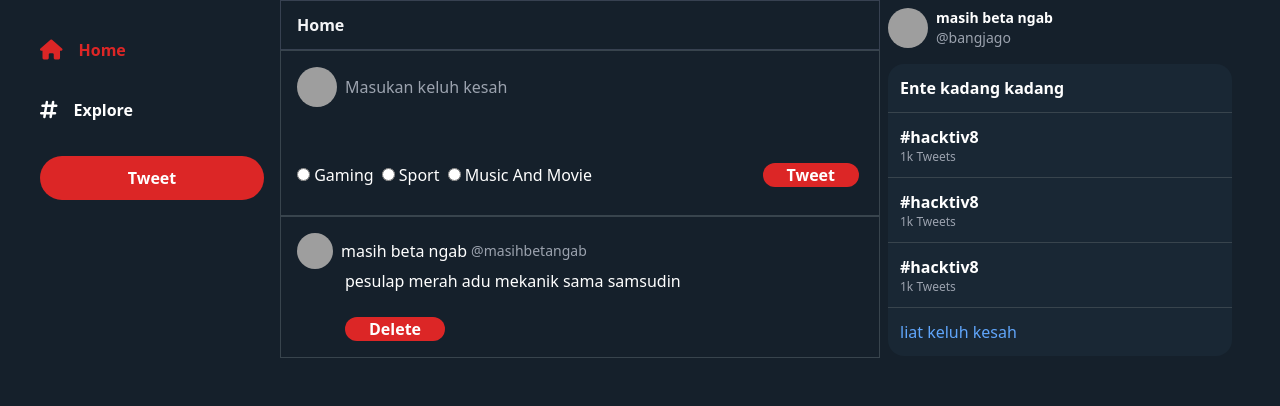
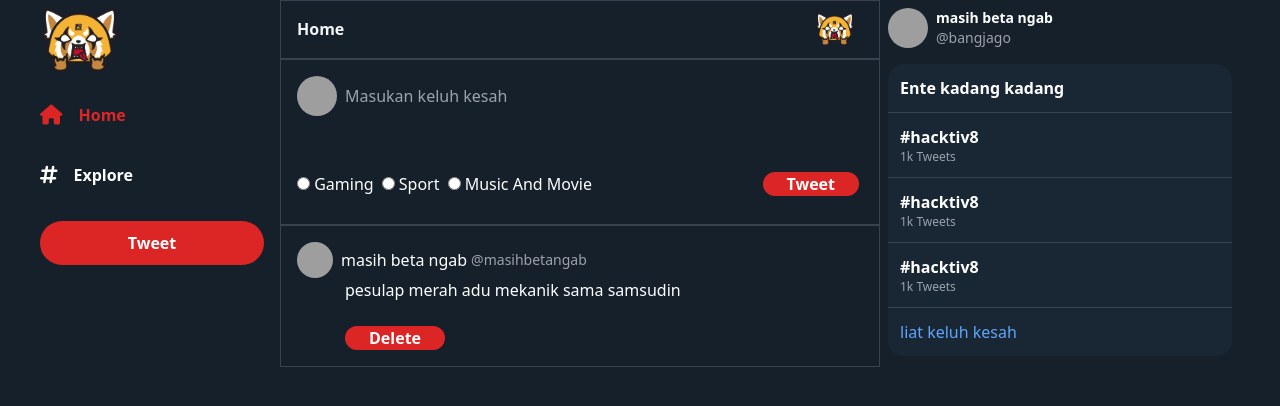
Before and after one commit to ionnotion/hackaton8-twotter-rant-anonymously, a plain HTML site: page index.html in a window 1280 px wide. Drawn offline with nearby package versions, Linux system fonts and the light colour scheme; grey boxes are pictures that could not be loaded.

Commit message:
ADD LOGO

```diff
--- a/index.html
+++ b/index.html
@@ -9,7 +9,8 @@
   <link rel="stylesheet" href="https://cdnjs.cloudflare.com/ajax/libs/font-awesome/6.1.2/css/all.min.css"
     integrity="sha512-1sCRPdkRXhBV2PBLUdRb4tMg1w2YPf37qatUFeS7zlBy7jJI8Lf4VHwWfZZfpXtYSLy85pkm9GaYVYMfw5BC1A=="
     crossorigin="anonymous" referrerpolicy="no-referrer" />
-  <link rel="stylesheet" href="./dist.css">
+    <link rel="stylesheet" href="https://cdnjs.cloudflare.com/ajax/libs/font-awesome/6.2.0/css/all.min.css" integrity="sha512-xh6O/CkQoPOWDdYTDqeRdPCVd1SpvCA9XXcUnZS2FmJNp1coAFzvtCN9BmamE+4aHK8yyUHUSCcJHgXloTyT2A==" crossorigin="anonymous" referrerpolicy="no-referrer" />
+    <link rel="stylesheet" href="./dist.css">
 
 </head>
 
@@ -20,7 +21,7 @@
     <div class="xl:w-1/5 w-20 h-full flex flex-col xl:pr-4">
       <!-- Logo -->
       <a href="" class="link-active  my-2">
-        <!-- <i class="fa-brands fa-twitter text-4xl	"></i> -->
+        <img src="./assets/logo.png" alt="logohack" class="w-20 mr-2">
       </a>
       <!-- NAVIGATION  -->
       <nav class="mt-5">
@@ -36,22 +37,23 @@
 
       <!-- NAVIGATION  END-->
       <!-- Button -->
-      <a href=""
-        class="mx-auto w-11 h-11 xl:w-full flex items-center justify-center bg-red-600  rounded-full text-white font-bold">
-        <i class="fa-solid fa-feather text-xl block xl:hidden "></i>
-        <span class="icon xl:ml-0">Tweet</span>
-    </a>
+    <a href=""
+      class="mx-auto w-11 h-11 xl:w-full flex items-center justify-center bg-red-600  rounded-full text-white font-bold hover:bg-red-900">
+      <i class="fa-solid fa-feather text-xl block xl:hidden "></i>
+      <span class="icon xl:ml-0 ">Tweet</span>
+     </a>
     </div>
     <!-- End Left -->
     <!-- Middle -->
     <div class="w-full xl:w-1/2 h-screen overflow-y-auto">
       <!-- Sticky Header -->
 
-      <div class="flex justify-between items-center border px-4 py-3 sticky top-0 bg-white dark:bg-dim-900  border-gray-200 dark:border-gray-700">
+      <div
+        class="flex justify-between items-center border px-4 py-3 sticky top-0 bg-white dark:bg-dim-900  border-gray-200 dark:border-gray-700">
         <h4 class="text-gray-800 dark:text-gray-100 font-bold ">
           Home
         </h4>
-        <!-- <i class="fa-brands fa-twitter  text-lg  text-blue-400"></i> -->
+        <img src="./assets/logo.png" alt="logohack" class="w-10 mr-2">
       </div>
       <!-- Sticky Header End -->
 
@@ -120,7 +122,11 @@
           <p class=" w-auto font-medium text-gray-800 dark:text-white ">
             pesulap merah adu mekanik  sama samsudin
           </p>
-
+          <!-- <div
+          class=" flex items-center dark:text-white text-xs text-gray-400 hover:text-green-400 dark:hover:text-green-400  ">
+          <i class="fa-solid fa-people"></i>
+          14 k
+        </div> -->
           <button href="" class="font-bold bg-red-600  text-white rounded-full mt-6 px-6  flex items-center hover:bg-red-900">
             Delete
           </button>
```
Also changed, not shown: assets/logo.png (added).
